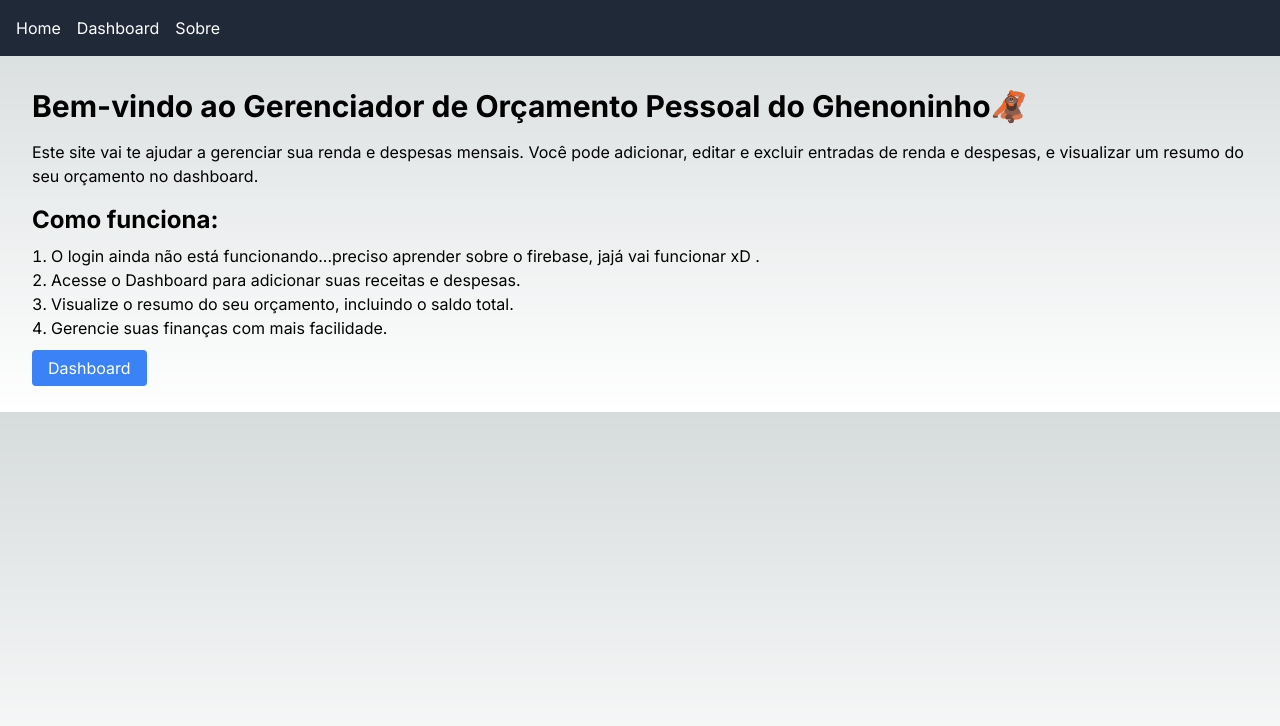
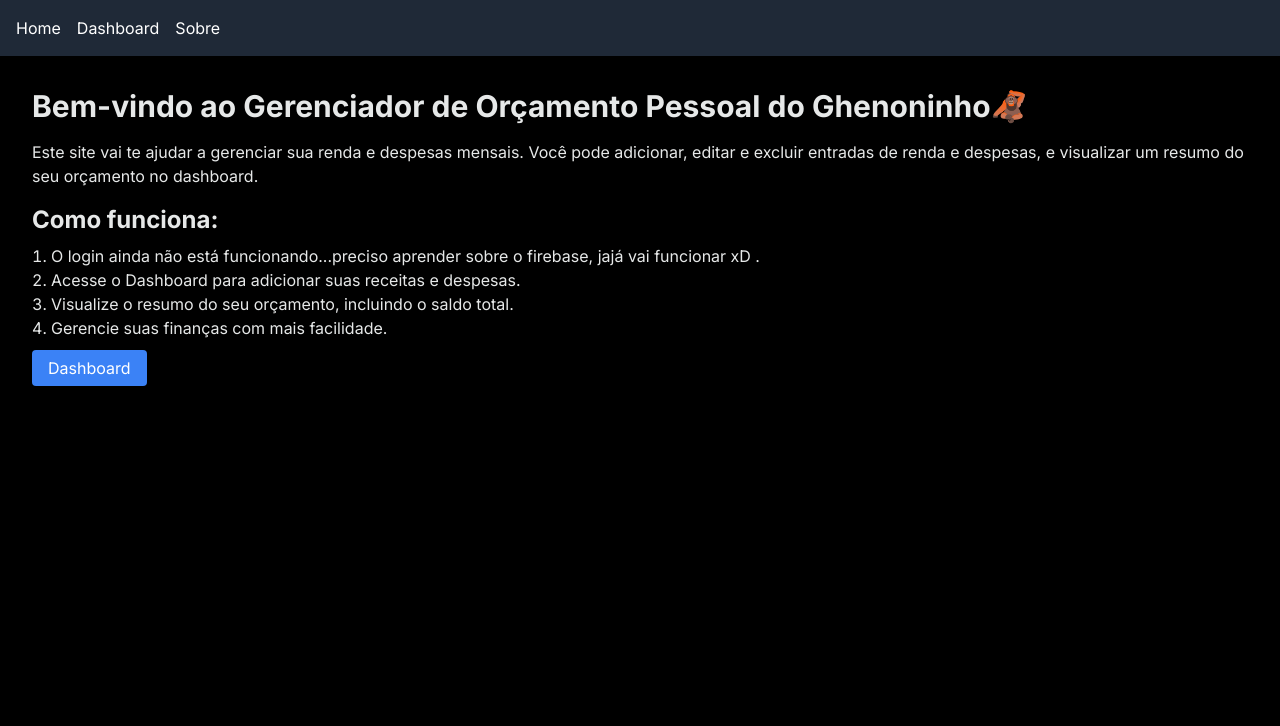
Before and after one commit to Ghenoo/gerenciador-orcamento, a Next.js app: page / in a window 1280 px wide. Shown: the top 726 px of the page. Built offline with nearby package versions, Linux system fonts and the light colour scheme.

Commit message:
refactor: theme dark for light

```diff
--- a/src/app/globals.css
+++ b/src/app/globals.css
@@ -4,13 +4,13 @@
 
 :root {
   --foreground-rgb: 0, 0, 0;
-  --background-start-rgb: 214, 219, 220;
-  --background-end-rgb: 255, 255, 255;
+  --background-start-rgb: 230, 232, 232;
+  --background-end-rgb: 230, 232, 232;
 }
 
-@media (prefers-color-scheme: dark) {
+@media (prefers-color-scheme: light) {
   :root {
-    --foreground-rgb: 255, 255, 255;
+    --foreground-rgb: 230, 232, 232;
     --background-start-rgb: 0, 0, 0;
     --background-end-rgb: 0, 0, 0;
   }
```
